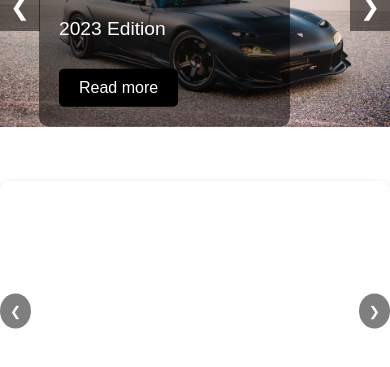
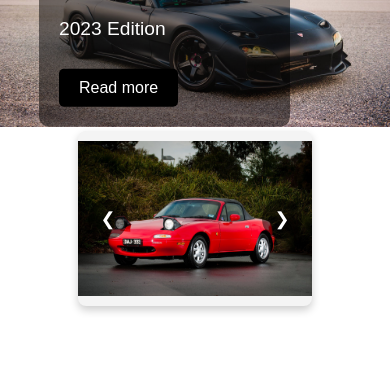
Before and after one commit to mmr0119/mmr0119.github.io, a website: page index.html in a window 390 px wide. Shown: the part 324-691 px from the top of the page. Drawn offline with Linux system fonts and the light colour scheme.

Commit message:
slider completado

```diff
--- a/home.css
+++ b/home.css
@@ -57,28 +57,6 @@ body {
 
 .button:hover {
     background-color: #444;
-}
-
-.carousel-controls {
-    position: absolute;
-    top: 50%;
-    width: 100%;
-    display: flex;
-    justify-content: space-between;
-    transform: translateY(-50%);
-}
-
-.carousel-controls button {
-    background-color: rgba(0, 0, 0, 0.5);
-    color: white;
-    border: none;
-    padding: 10px;
-    cursor: pointer;
-    font-size: 1.5rem;
-}
-
-.carousel-controls button:hover {
-    background-color: rgba(0, 0, 0, 0.8);
 }
 
 /* Collections */
@@ -159,58 +137,3 @@ body {
     font-size: 1.1rem;
     margin-top: 10px;
 }
-
-/* Slider */
-.image-slider {
-    position: relative;
-    width: 100%;
-    max-width: 800px;
-    margin: 50px auto;
-    overflow: hidden;
-    border-radius: 10px;
-    box-shadow: 0 4px 10px rgba(0, 0, 0, 0.2);
-}
-
-.slider {
-    display: flex;
-    transition: transform 0.5s ease-in-out;
-}
-
-.slide {
-    min-width: 100%;
-    opacity: 0;
-    transition: opacity 0.5s ease-in-out;
-}
-
-.slide.active {
-    opacity: 1;
-}
-
-.slide img {
-    width: 100%;
-    display: block;
-    border-radius: 10px;
-}
-
-.slider-controls {
-    position: absolute;
-    top: 50%;
-    width: 100%;
-    display: flex;
-    justify-content: space-between;
-    transform: translateY(-50%);
-}
-
-.slider-controls button {
-    background: rgba(0, 0, 0, 0.5);
-    color: #fff;
-    border: none;
-    padding: 10px;
-    border-radius: 50%;
-    cursor: pointer;
-    transition: background 0.3s ease;
-}
-
-.slider-controls button:hover {
-    background: rgba(0, 0, 0, 0.8);
-}
--- a/index.html
+++ b/index.html
@@ -7,6 +7,7 @@
     <link rel="stylesheet" href="navbar.css">
     <link rel="stylesheet" href="footer.css">
     <link rel="stylesheet" href="home.css">
+    <link rel="stylesheet" href="slider.css">
     <link rel="icon" type="image/x-icon" href="./favicon.ico">
 </head>
 <body>
@@ -45,29 +46,18 @@
                     </div>
                 </div>
             </div>
-            <div class="carousel-controls">
-                <button class="prev">❮</button>
-                <button class="next">❯</button>
-            </div>
         </section>
 
         <!-- Slider -->
-
         <section class="image-slider">
             <div class="slider">
-                <div class="slide active">
-                    <img src="images/mazdarz7.jpeg" alt="Imagen 1 del restaurante">
+                <div class="slides">
+                    <div class="slide"><img src="images/miata.jpeg" alt="imagen1"></div>
+                    <div class="slide"><img src="images/paul_walker.jpeg"></div>
+                    <div class="slide"><img src="images/civi.jpeg"></div>
                 </div>
-                <div class="slide">
-                    <img src="images/bmw.jpeg" alt="Imagen 2 del restaurante">
-                </div>
-                <div class="slide">
-                    <img src="images/bmw.webp" alt="Imagen 3 del restaurante">
-                </div>
-            </div>
-            <div class="slider-controls">
-                <button class="prev">&#10094;</button>
-                <button class="next">&#10095;</button>
+                <button id="atras" class="botonAtras" onclick="moveSlide(-1)">&#10094;</button>
+                <button id="delante" class="botonSiguiente" onclick="moveSlide(1)">&#10095;</button>
             </div>
         </section>
 
--- /dev/null
+++ b/slider.css
@@ -0,0 +1,67 @@
+.image-slider {
+    position: relative;
+    display: flex;
+    justify-content: center;
+    align-items: center;
+    margin: 0 auto; /* Centra horizontalmente el bloque */
+    overflow: hidden;
+    width: 60%; /* Ancho fijo del slider (puedes ajustar este porcentaje) */
+    max-width: 1800px; /* Ancho máximo para pantallas grandes */
+    aspect-ratio: 4 / 3; /* Relación de aspecto (ancho / alto) */
+    border-radius: 8px; /* Bordes redondeados */
+    box-shadow: 0 4px 8px rgba(0, 0, 0, 0.2); /* Sombra para destacar el slider */
+    background-color: #f4f4f4; /* Fondo para evitar áreas vacías */
+}
+
+.slides {
+    display: flex;
+    transition: transform 0.5s ease-in-out;
+    width: 100%; /* Asegura que las imágenes llenen el contenedor */
+}
+
+.slide {
+    flex: 0 0 100%; /* Cada slide ocupa todo el ancho del contenedor */
+    display: flex;
+    justify-content: center;
+    align-items: center;
+    overflow: hidden;
+}
+
+.slide img {
+    width: 100%; /* Todas las imágenes ocupan el ancho del contenedor */
+    height: 100%; /* Todas las imágenes ocupan la altura del contenedor */
+    object-fit: cover; /* Asegura que las imágenes se recorten para llenar el espacio sin distorsión */
+}
+
+.botonAtras,
+.botonSiguiente {
+    position: absolute;
+    top: 50%;
+    transform: translateY(-50%);
+    background-color: rgba(0, 0, 0, 0.5); /* Fondo semitransparente */
+    color: white;
+    border: none;
+    border-radius: 50%;
+    width: 40px;
+    height: 40px;
+    display: flex;
+    align-items: center;
+    justify-content: center;
+    cursor: pointer;
+    font-size: 18px;
+    transition: background-color 0.3s ease;
+    z-index: 10; /* Asegura que los botones estén sobre las imágenes */
+}
+
+.botonAtras:hover,
+.botonSiguiente:hover {
+    background-color: rgba(0, 0, 0, 0.8); /* Fondo más oscuro al pasar el cursor */
+}
+
+.botonAtras {
+    left: 10px; /* Botón a la izquierda */
+}
+
+.botonSiguiente {
+    right: 10px; /* Botón a la derecha */
+}
--- a/slider.js
+++ b/slider.js
@@ -1,29 +1,18 @@
 document.addEventListener("DOMContentLoaded", () => {
-    const slides = document.querySelectorAll(".slide");
-    const prevButton = document.querySelector(".prev");
-    const nextButton = document.querySelector(".next");
+    let currentSlide = 0;
 
-    let currentIndex = 0;
+    function moveSlide(direction) {
+        const slides = document.querySelector('.slides');
+        const totalSlides = slides.children.length;
 
-    const showSlide = (index) => {
-        slides.forEach((slide, i) => {
-            slide.classList.toggle("active", i === index);
-        });
-    };
+        // Calcular nueva posición del slide
+        currentSlide = (currentSlide + direction + totalSlides) % totalSlides;
 
-    const nextSlide = () => {
-        currentIndex = (currentIndex + 1) % slides.length;
-        showSlide(currentIndex);
-    };
+        // Mover las diapositivas
+        slides.style.transform = `translateX(-${currentSlide * 100}%)`;
+    }
 
-    const prevSlide = () => {
-        currentIndex = (currentIndex - 1 + slides.length) % slides.length;
-        showSlide(currentIndex);
-    };
-
-    nextButton.addEventListener("click", nextSlide);
-    prevButton.addEventListener("click", prevSlide);
-
-    // Cambio automático cada 5 segundos
-    setInterval(nextSlide, 1000);
+    // Vincular botones a la función
+    document.querySelector('.botonAtras').addEventListener('click', () => moveSlide(-1));
+    document.querySelector('.botonSiguiente').addEventListener('click', () => moveSlide(1));
 });
```
Also changed, not shown: images/civi.jpeg (added), images/miata.jpeg (added), images/paul_walker.jpeg (added).
